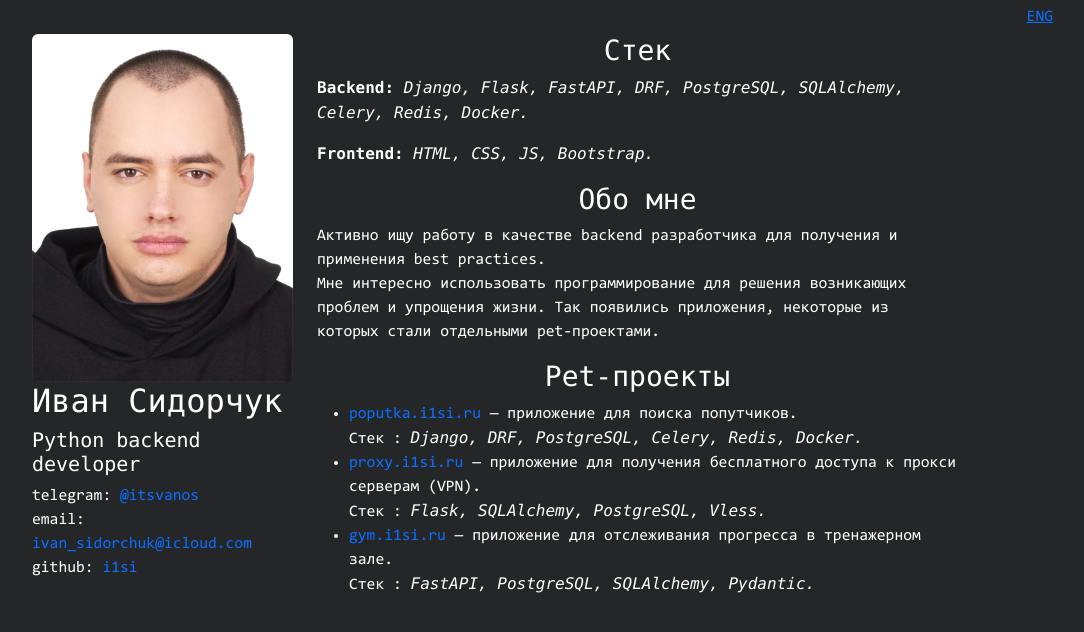
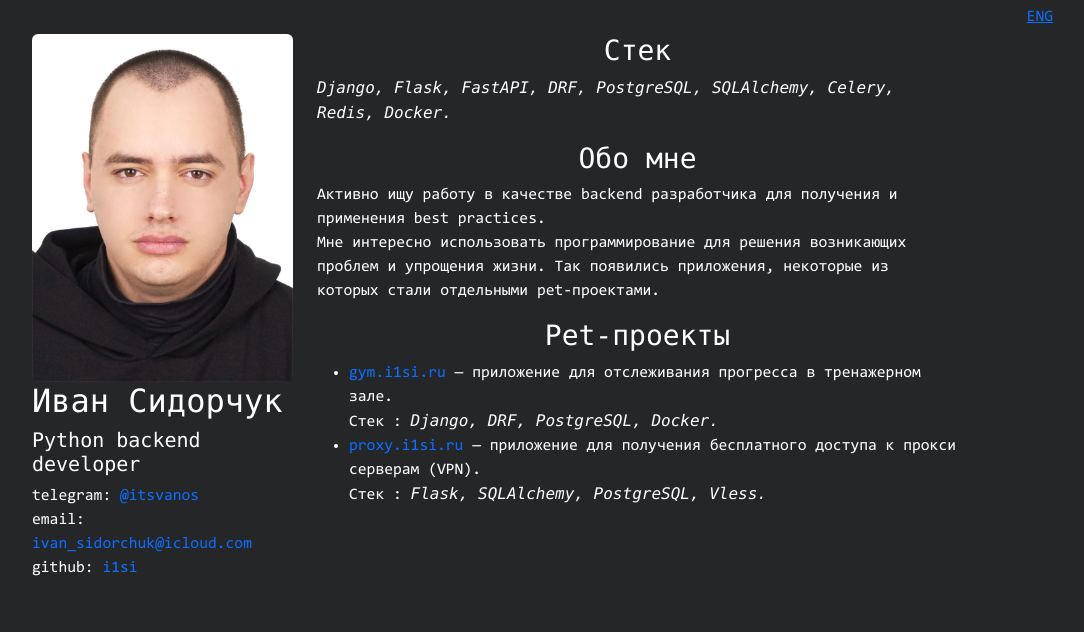
Before and after one commit to i1si/i1si_resume, a FastAPI app: page / in a window 1280 px wide. Shown: the top 632 px of the page, without its empty margins (145-1229 px from the left). Run offline with FastAPI, Linux system fonts and the light colour scheme; some libraries are stand-ins or nearby versions.

Commit message:
Change some html

```diff
--- a/i1si/templates/index.html
+++ b/i1si/templates/index.html
@@ -59,19 +59,8 @@
 						Стек
 					</h3>
 					<p>
-						<b>
-							Backend:
-						</b>
 						<i>
 							Django, Flask, FastAPI, DRF, PostgreSQL, SQLAlchemy, Celery, Redis, Docker.
-						</i>
-					</p>
-					<p>
-						<b>
-							Frontend:
-						</b>
-						<i>
-							HTML, CSS, JS, Bootstrap.
 						</i>
 					</p>
 				</div>
@@ -94,16 +83,16 @@
 					<ul>
 						<li>
 							<div>
-								<a href="https://poputka.i1si.ru">poputka.i1si.ru</a>
+								<a href="https://gym.i1si.ru">gym.i1si.ru</a>
 								<span id="pet-first">
-									— приложение для поиска попутчиков.
+									— приложение для отслеживания прогресса в тренажерном зале.
 								</span>
 							</div>
 							<div>
 								<span class="stack">
 									Стек
 								</span>
-								: <i>Django, DRF, PostgreSQL, Celery, Redis, Docker.</i>
+								: <i>Django, DRF, PostgreSQL, Docker.</i>
 							</div>
 						</li>
 						<li>
@@ -120,20 +109,17 @@
 								: <i>Flask, SQLAlchemy, PostgreSQL, Vless.</i>
 							</div>
 						</li>
-						<li>
+						<!-- <li>
 							<div>
-								<a href="https://gym.i1si.ru">gym.i1si.ru</a>
 								<span id="pet-third">
-									— приложение для отслеживания прогресса в тренажерном зале.
 								</span>
 							</div>
 							<div>
 								<span class="stack">
 									Стек
 								</span>
-								: <i>FastAPI, PostgreSQL, SQLAlchemy, Pydantic.</i>
 							</div>
-						</li>
+						</li> -->
 					</ul>
 				</div>
 			</div>
```
